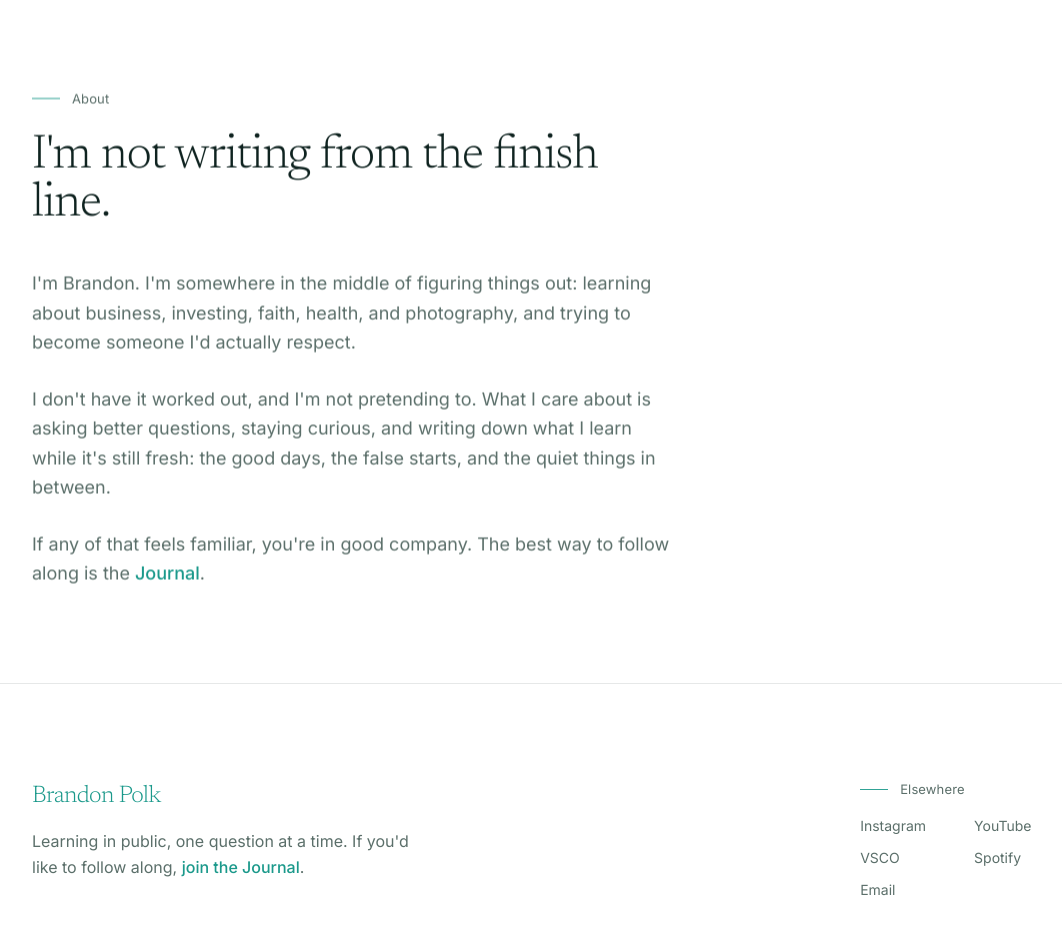
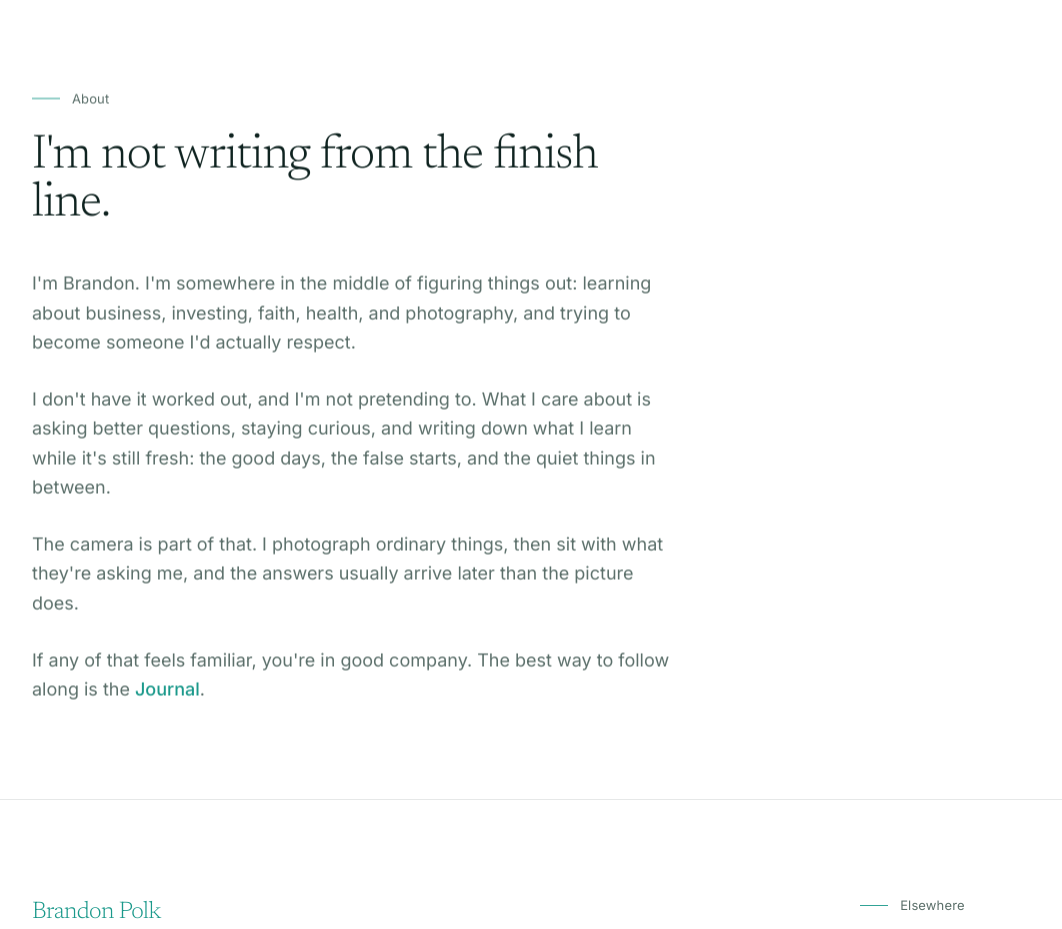
Before and after one commit to iambrandonpolk/brandon-polk-site, a Next.js app: page / in a window 1280 px wide. Shown: the part 2800-3729 px from the top of the page, without its empty margins (104-1166 px from the left). Built offline with nearby package versions, Linux system fonts and the light colour scheme.

Commit message:
About: photo slot, ready when the photos are

```diff
--- a/components/About.jsx
+++ b/components/About.jsx
@@ -1,11 +1,66 @@
+import Image from "next/image";
 import Section from "./Section";
+import { aboutPhotos } from "@/lib/content";
 
 // A genuine, non-expert introduction. Written like a person, not a brand.
 // No email invitation here on purpose: casual questions go to Instagram DMs,
 // which keeps the inbox from becoming a support queue.
+//
+// The photographs are optional. With none listed in lib/content.js the text
+// runs full width and nothing looks unfinished. Add one and the layout
+// becomes two columns on its own. Add two or three and they stack beside it.
+function Photos() {
+  if (!aboutPhotos.length) return null;
+
+  const [lead, ...rest] = aboutPhotos;
+
+  return (
+    <div className="mt-12 lg:mt-0">
+      <div className="relative aspect-[4/5] overflow-hidden rounded-2xl bg-[var(--bg-soft)]">
+        <Image
+          src={lead.src}
+          alt={lead.alt}
+          fill
+          sizes="(max-width: 1024px) 100vw, 40vw"
+          className="object-cover"
+        />
+      </div>
+
+      {rest.length > 0 && (
+        <div className="mt-4 grid grid-cols-2 gap-4">
+          {rest.slice(0, 2).map((photo) => (
+            <div
+              key={photo.src}
+              className="relative aspect-square overflow-hidden rounded-xl bg-[var(--bg-soft)]"
+            >
+              <Image
+                src={photo.src}
+                alt={photo.alt}
+                fill
+                sizes="(max-width: 1024px) 50vw, 20vw"
+                className="object-cover"
+              />
+            </div>
+          ))}
+        </div>
+      )}
+    </div>
+  );
+}
+
 export default function About() {
+  const hasPhotos = aboutPhotos.length > 0;
+
   return (
     <Section id="about" eyebrow="About">
+      <div
+        className={
+          hasPhotos
+            ? "grid grid-cols-1 items-start gap-12 lg:grid-cols-[1.15fr_1fr] lg:gap-20"
+            : ""
+        }
+      >
+        <div>
           <h2 className="mt-6 max-w-reading font-serif text-4xl font-light leading-[1.12] tracking-tighter sm:text-5xl">
             I'm not writing from the finish line.
           </h2>
@@ -13,18 +68,23 @@ export default function About() {
           <div className="mt-10 max-w-reading space-y-7 text-lg leading-relaxed text-[var(--text-muted)]">
             <p>
               I'm Brandon. I'm somewhere in the middle of figuring things out:
-          learning about business, investing, faith, health, and photography,
-          and trying to become someone I'd actually respect.
+              learning about business, investing, faith, health, and
+              photography, and trying to become someone I'd actually respect.
             </p>
             <p>
               I don't have it worked out, and I'm not pretending to. What I care
-          about is asking better questions, staying curious, and writing down
-          what I learn while it's still fresh: the good days, the false starts,
-          and the quiet things in between.
+              about is asking better questions, staying curious, and writing
+              down what I learn while it's still fresh: the good days, the false
+              starts, and the quiet things in between.
             </p>
             <p>
-          If any of that feels familiar, you're in good company. The best way to
-          follow along is the{" "}
+              The camera is part of that. I photograph ordinary things, then sit
+              with what they're asking me, and the answers usually arrive later
+              than the picture does.
+            </p>
+            <p>
+              If any of that feels familiar, you're in good company. The best
+              way to follow along is the{" "}
               <a
                 href="#newsletter"
                 className="link-underline font-medium text-[var(--brand)]"
@@ -34,6 +94,10 @@ export default function About() {
               .
             </p>
           </div>
+        </div>
+
+        <Photos />
+      </div>
     </Section>
   );
 }
```
Lines whose indentation alone changed are shown as unchanged.
